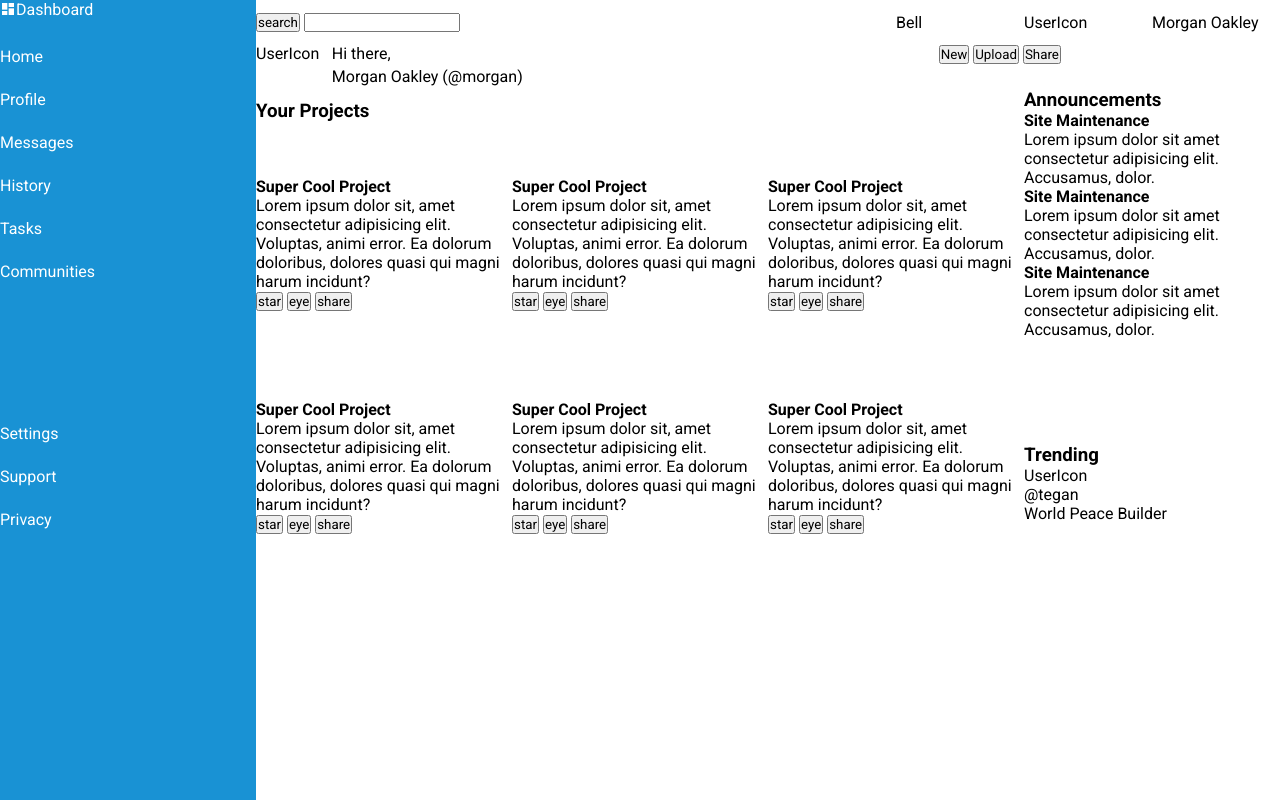
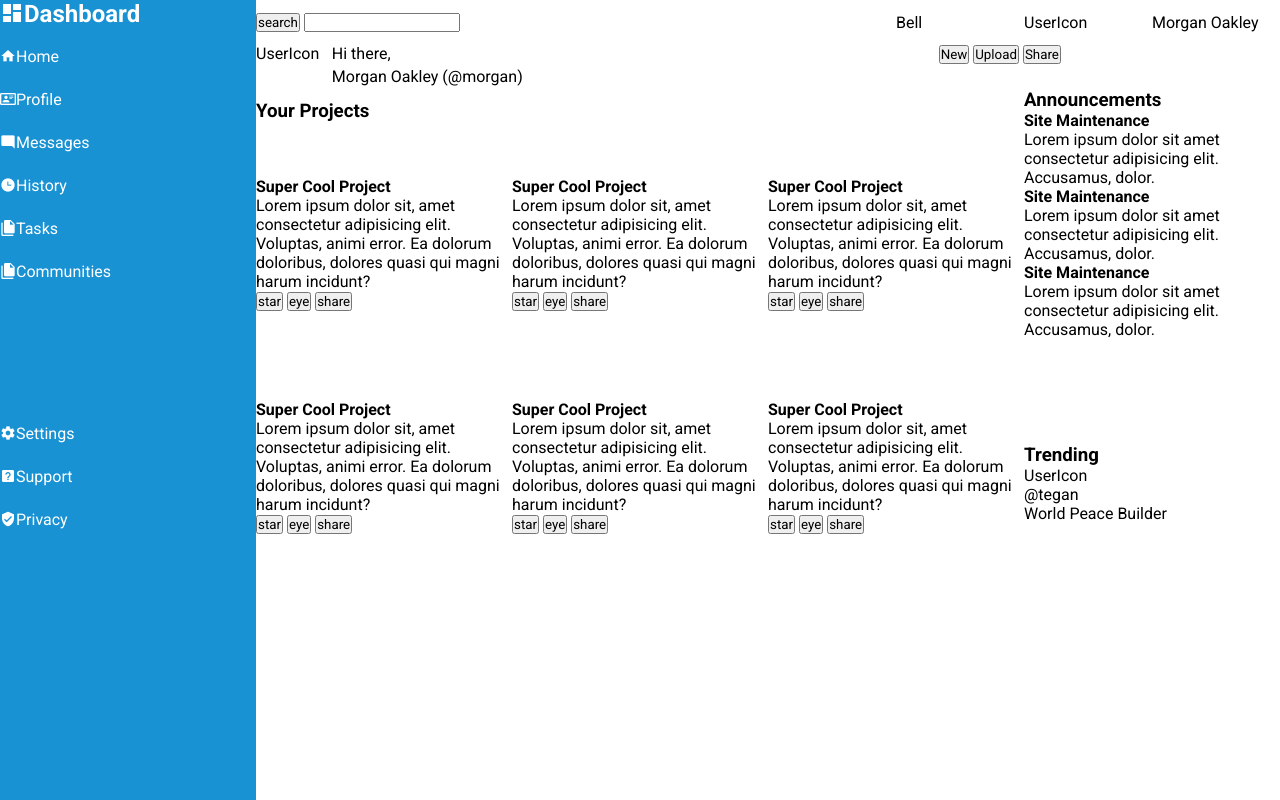
Before and after one commit to Monatric/odin-admin-dashboard, a website: page index.html in a window 1280 px wide. Drawn offline with Linux system fonts and the light colour scheme.

Commit message:
Add icons to sidebar

```diff
--- a/index.html
+++ b/index.html
@@ -6,28 +6,27 @@
   <title>Document</title>
   <link rel="stylesheet" href="style.css">
   <link rel="stylesheet" href="node_modules/@mdi/font/css/materialdesignicons.min.css">
-
 </head>
 <body>
   <div class="container">
     <div class="sidebar">
       <div class="sidebar-header">
-        <span class="mdi mdi-view-dashboard"></span>Dashboard</div>
+        <h2><span class="mdi mdi-view-dashboard"></span>Dashboard</div></h2>
       <div class="nav primary-nav">
         <ul>
-          <li>Home</li>
-          <li>Profile</li>
-          <li>Messages</li>
-          <li>History</li>
-          <li>Tasks</li>
-          <li>Communities</li>
+          <li><span class="mdi mdi-home"></span>Home</li>
+          <li><span class="mdi mdi-card-account-details-outline"></span>Profile</li>
+          <li><span class="mdi mdi-message-reply"></span>Messages</li>
+          <li><span class="mdi mdi-clock-time-three"></span>History</li>
+          <li><span class="mdi mdi-file-multiple"></span>Tasks</li>
+          <li><span class="mdi mdi-file-multiple"></span>Communities</li>
         </ul>
       </div>
       <div class="nav secondary-nav">
         <ul>
-          <li>Settings</li>
-          <li>Support</li>
-          <li>Privacy</li>
+          <li><span class="mdi mdi-cog"></span>Settings</li>
+          <li><span class="mdi mdi-help-box"></span>Support</li>
+          <li><span class="mdi mdi-shield-check"></span>Privacy</li>
         </ul>
       </div>
     </div>
```
